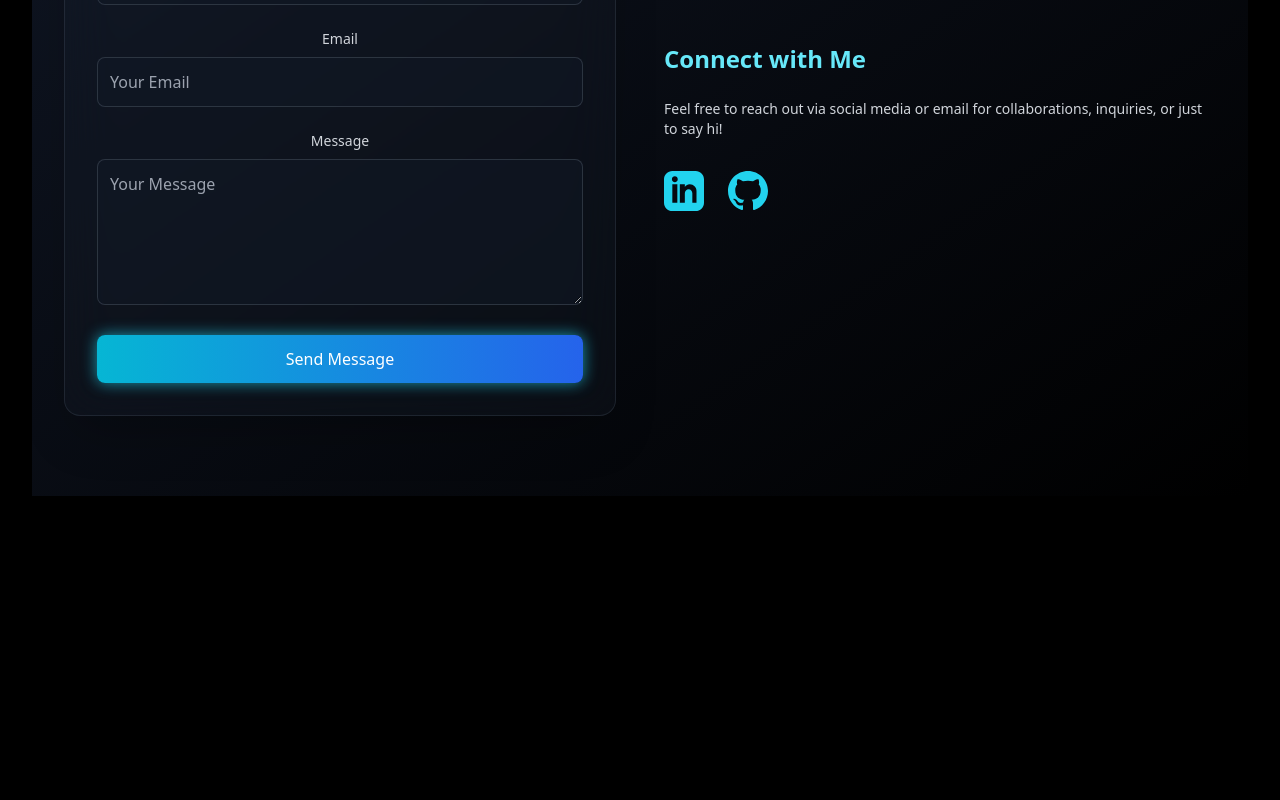
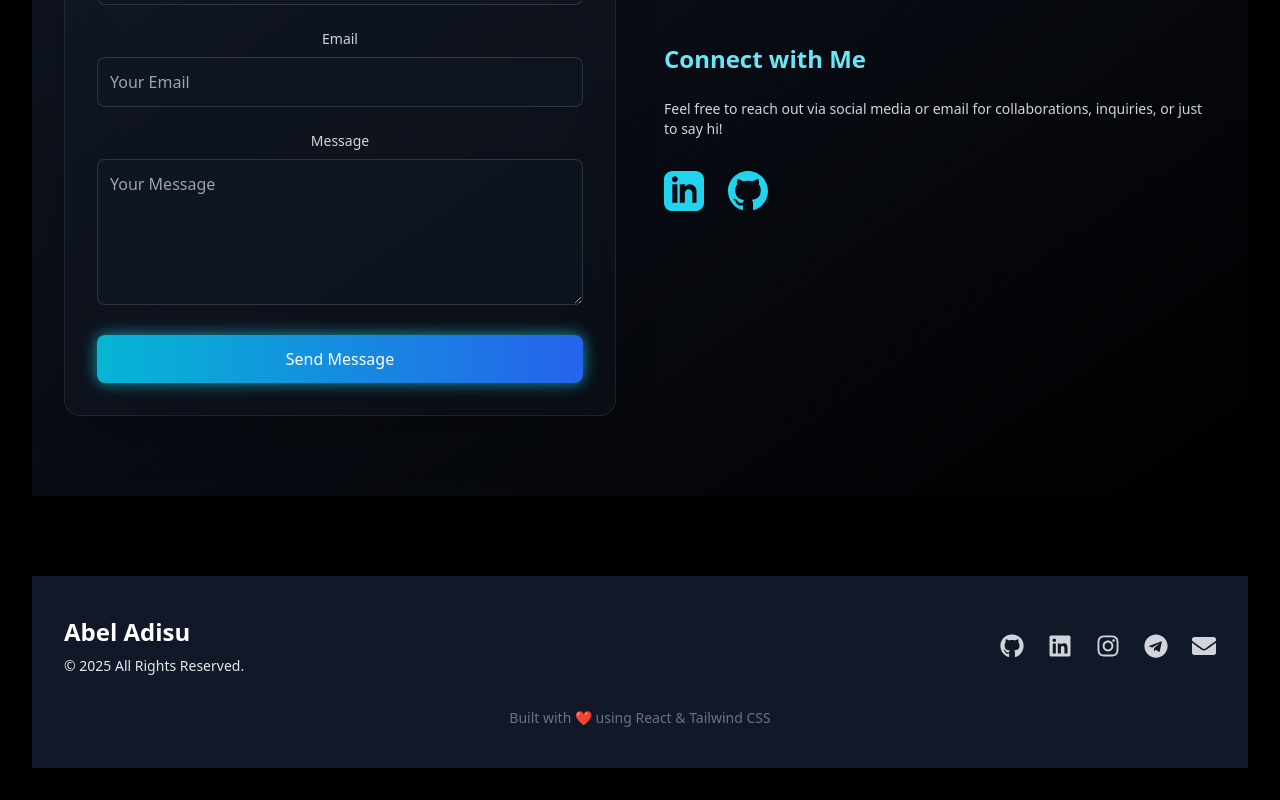
Before and after one commit to Abelo73/2025-portfolio, a React (Vite) app: page / in a window 1280 px wide. Shown: the part 6076-6876 px from the top of the page. Before the commit the page ends 6604 px from the top, so only its background shows below. Built offline with nearby package versions, Linux system fonts and the light colour scheme.

Commit message:
Footer and other things added

```diff
--- a/src/App.jsx
+++ b/src/App.jsx
@@ -13,6 +13,7 @@ import Projects from './components/Projects'
 import Testimonials from './components/Testimonials'
 import ContactAs from './components/ContactAs'
 import TestimonialForm from './components/TestimonialForm'
+import Footer from './components/Footer'
 function App() {
 
 
@@ -28,6 +29,7 @@ function App() {
     <Testimonials />
     <ContactAs />
     <TestimonialForm />
+    <Footer />
     {/* <Contact /> */}
     </>
   )
--- /dev/null
+++ b/src/components/Footer.jsx
@@ -0,0 +1,68 @@
+import React from 'react';
+import { FaGithub, FaLinkedin, FaTwitter, FaEnvelope, FaInstagram, FaTelegram } from 'react-icons/fa';
+
+const Footer = () => {
+  return (
+    <footer className="bg-gray-900 text-gray-300 py-10 mt-20">
+      <div className="max-w-7xl mx-auto px-4 sm:px-6 lg:px-8">
+        <div className="flex flex-col md:flex-row justify-between items-center">
+
+          {/* Left Side - Name and Copy */}
+          <div className="mb-6 md:mb-0 text-center md:text-left">
+            <h1 className="text-2xl font-bold text-white">Abel Adisu</h1>
+            <p className="mt-2 text-sm">&copy; {new Date().getFullYear()} All Rights Reserved.</p>
+          </div>
+
+          {/* Right Side - Social Links */}
+          <div className="flex space-x-6">
+            <a
+              href="https://github.com/Abelo73"
+              target="_blank"
+              rel="noopener noreferrer"
+              className="text-gray-300 hover:text-white text-2xl transition"
+            >
+              <FaGithub />
+            </a>
+            <a
+              href="https://linkedin.com/in/https://www.linkedin.com/in/abel-adisu-dev/"
+              target="_blank"
+              rel="noopener noreferrer"
+              className="text-gray-300 hover:text-white text-2xl transition"
+            >
+              <FaLinkedin />
+            </a>
+            <a
+              href="https://twitter.com/Abelo_73"
+              target="_blank"
+              rel="noopener noreferrer"
+              className="text-gray-300 hover:text-white text-2xl transition"
+            >
+              <FaInstagram />
+            </a>
+            <a
+              href="https://twitter.com/Abelo_73"
+              target="_blank"
+              rel="noopener noreferrer"
+              className="text-gray-300 hover:text-white text-2xl transition"
+            >
+              <FaTelegram />
+            </a>
+            <a
+              href="mailto:abeladisu73@gmail.com"
+              className="text-gray-300 hover:text-white text-2xl transition"
+            >
+              <FaEnvelope />
+            </a>
+          </div>
+        </div>
+
+        {/* Bottom Line */}
+        <div className="mt-8 text-center text-sm text-gray-500">
+          Built with ❤️ using React & Tailwind CSS
+        </div>
+      </div>
+    </footer>
+  );
+};
+
+export default Footer;
--- a/src/components/Testimonials.jsx
+++ b/src/components/Testimonials.jsx
@@ -18,16 +18,16 @@ const testimonials = [
     github: 'https://github.com/johnsmith',
   },
   {
-    name: 'Emily Chen',
+    name: 'Tsega Solomon',
     role: 'Backend Engineer',
     quote: 'The JWT Security Backend was seamlessly integrated and robust. It’s a testament to their expertise in secure systems.',
-    image: 'https://via.placeholder.com/100?text=Emily',
+    image: '/testimoinals/Tsega Solomon.jpg',
     linkedin: 'https://www.linkedin.com/in/emily-chen',
     github: 'https://github.com/emilychen',
   },
   {
-    name: 'Michael Brown',
-    role: 'UI/UX Designer',
+    name: 'Bekalu Tamirat',
+    role: 'Mobile App Developer',
     quote: 'The Dashboard Admin Panel’s design is sleek and user-friendly. It made our workflow so much smoother!',
     image: 'https://via.placeholder.com/100?text=Michael',
     linkedin: 'https://www.linkedin.com/in/michael-brown',
```
Also changed, not shown: public/testimoinals/Tsega Solomon.jpg (added).
